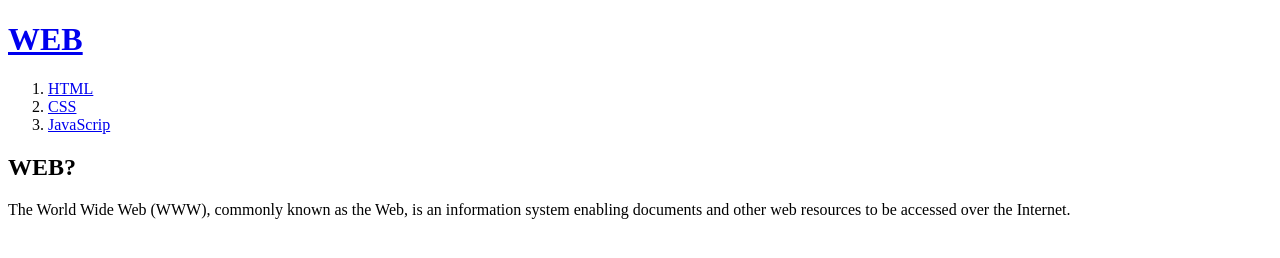
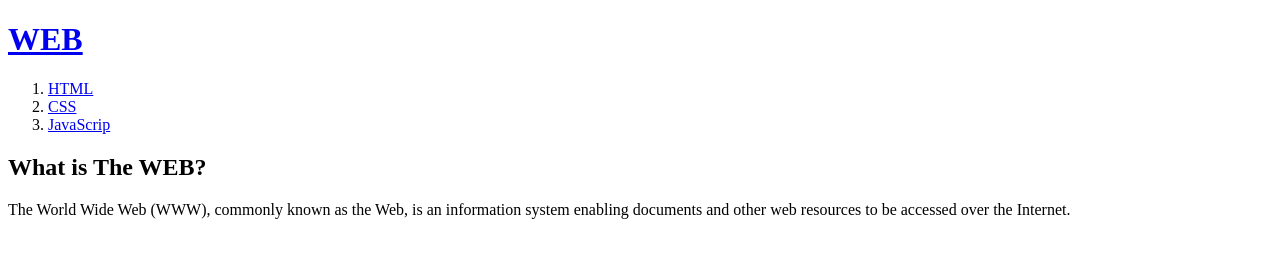
Before and after one commit to tonykks/my-first-web-site, a plain HTML site: page index.html in a window 1280 px wide. Drawn offline with Linux system fonts and the light colour scheme.

Commit message:
Update index.html

```diff
--- a/index.html
+++ b/index.html
@@ -11,7 +11,7 @@
       <li><a href="2.html">CSS</a></li>
       <li><a href="3.html">JavaScrip</a></li>
     </ol>
-    <h2>WEB?</h2>
+    <h2>What is The WEB?</h2>
     <p>The World Wide Web (WWW), commonly known as the Web, is an information system enabling documents and other web resources to be accessed over the Internet.
     </p>
   </body>
```
